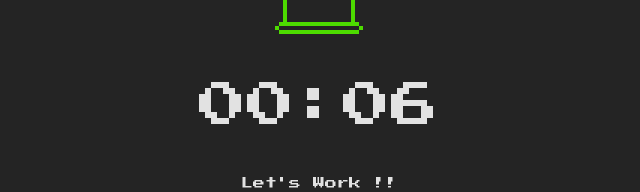
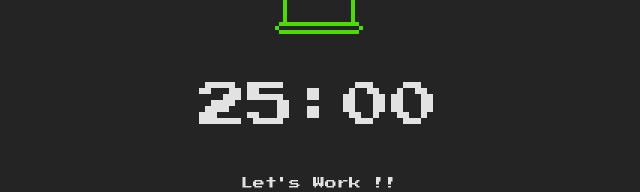
Before and after one commit to takuma0403/pomodoro_with_game, a React (Vite) app in the folder front/: page / in a window 1280 px wide. Shown: the part 260-452 px from the top of the page, without its empty margins (321-961 px from the left). Built offline with nearby package versions, Linux system fonts and the light colour scheme; a web font is replaced by a local one.

Commit message:
タイマー時間修正

```diff
--- a/front/src/App.tsx
+++ b/front/src/App.tsx
@@ -8,8 +8,8 @@ import { Phase } from "./types/type";
 import "./App.css";
 
 function App() {
-  const WORK_DURATION = 0.1 * 60;
-  const BREAK_DURATION = 0.1 * 60;
+  const WORK_DURATION = 25 * 60;
+  const BREAK_DURATION = 5 * 60;
 
   const timerRef = useRef<PomodoroTimerHandle>(null);
 
```
